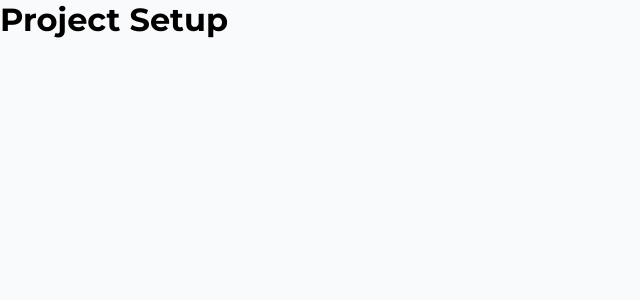
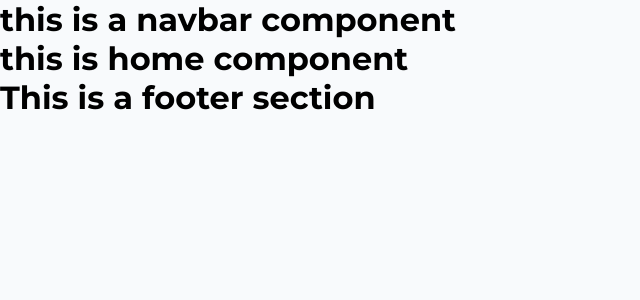
Before and after one commit to tushar-454/service-swap-center, a React (Vite) app: page / in a window 1280 px wide. Shown: the top 300 px of the page, without its empty margins (0-640 px from the left). Built offline with nearby package versions, Linux system fonts and the light colour scheme.

Commit message:
basic route setup completed

```diff
--- a/src/App.jsx
+++ b/src/App.jsx
@@ -1,9 +1,8 @@
+import { RouterProvider } from 'react-router-dom';
+import routes from './Routes/Routes';
+
 function App() {
-  return (
-    <>
-      <h1>Project Setup</h1>
-    </>
-  );
+  return <RouterProvider router={routes} />;
 }
 
 export default App;
--- /dev/null
+++ b/src/Components/Footer/Footer.jsx
@@ -0,0 +1,9 @@
+const Footer = () => {
+  return (
+    <div>
+      <h1>This is a footer section</h1>
+    </div>
+  );
+};
+
+export default Footer;
--- /dev/null
+++ b/src/Components/Home/Home.jsx
@@ -0,0 +1,9 @@
+const Home = () => {
+  return (
+    <div>
+      <h1>this is home component</h1>
+    </div>
+  );
+};
+
+export default Home;
--- /dev/null
+++ b/src/Components/Login/Login.jsx
@@ -0,0 +1,11 @@
+const Login = () => {
+  return (
+    <>
+      <div>
+        <h1>This is login component</h1>
+      </div>
+    </>
+  );
+};
+
+export default Login;
--- /dev/null
+++ b/src/Components/Navbar/Navbar.jsx
@@ -0,0 +1,9 @@
+const Navbar = () => {
+  return (
+    <div>
+      <h1>this is a navbar component</h1>
+    </div>
+  );
+};
+
+export default Navbar;
--- /dev/null
+++ b/src/Components/Signup/Signup.jsx
@@ -0,0 +1,9 @@
+const Signup = () => {
+  return (
+    <div>
+      <h1>This is signup component</h1>
+    </div>
+  );
+};
+
+export default Signup;
--- /dev/null
+++ b/src/Routes/Layout.jsx
@@ -0,0 +1,17 @@
+import { Outlet, useLocation } from 'react-router-dom';
+import Footer from '../Components/Footer/Footer';
+import Navbar from '../Components/Navbar/Navbar';
+
+const Layout = () => {
+  const { pathname } = useLocation();
+  console.log(pathname);
+  return (
+    <>
+      <Navbar />
+      <Outlet />
+      {pathname === '/login' || pathname === '/signup' ? <></> : <Footer />}
+    </>
+  );
+};
+
+export default Layout;
--- /dev/null
+++ b/src/Routes/Routes.jsx
@@ -0,0 +1,28 @@
+import { createBrowserRouter } from 'react-router-dom';
+import Home from '../Components/Home/Home';
+import Login from '../Components/Login/Login';
+import Signup from '../Components/Signup/Signup';
+import Layout from './Layout';
+
+const routes = createBrowserRouter([
+  {
+    path: '/',
+    element: <Layout />,
+    children: [
+      {
+        path: '/',
+        element: <Home />,
+      },
+      {
+        path: '/login',
+        element: <Login />,
+      },
+      {
+        path: '/signup',
+        element: <Signup />,
+      },
+    ],
+  },
+]);
+
+export default routes;
```
